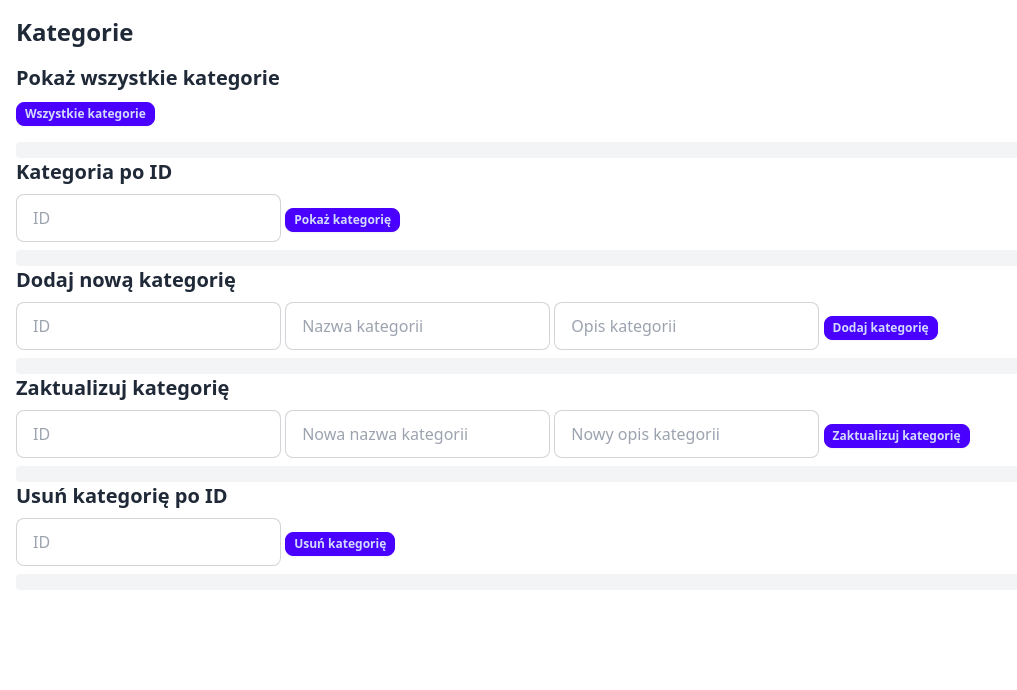
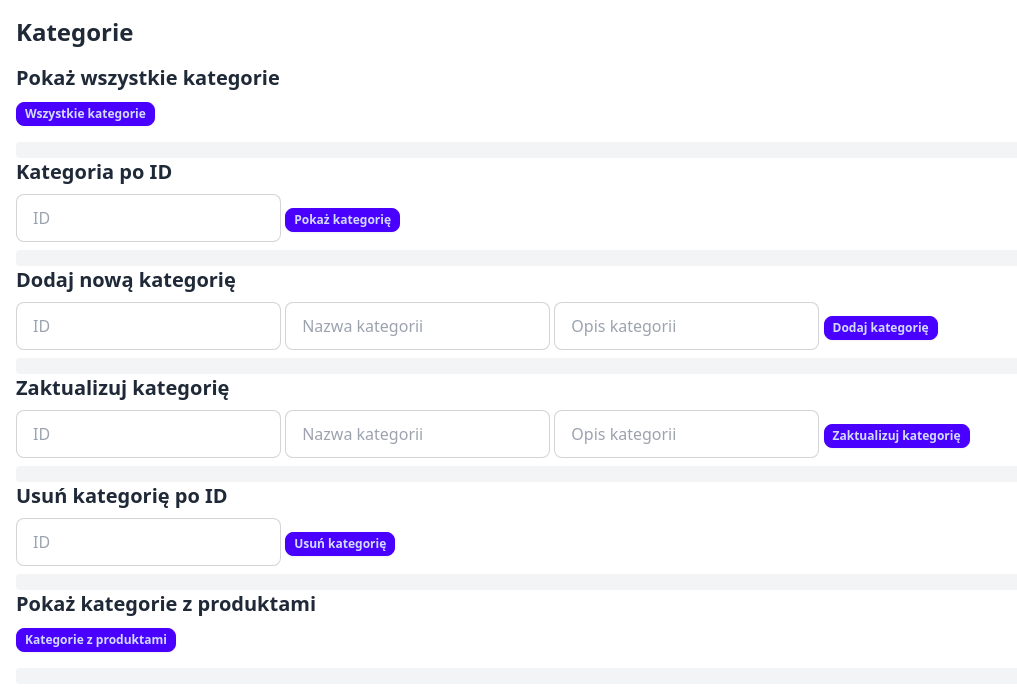
Before and after one commit to Adshars/ASP_Project, a plain HTML site: page Warehouse/Front/index.html in a window 1280 px wide. Shown: the whole page, without its empty margins (0-1017 px from the left). Drawn offline with nearby package versions, Linux system fonts and the light colour scheme.

Commit message:
index:
add function getCategoriesWithProducts()

```diff
--- a/Warehouse/Front/index.html
+++ b/Warehouse/Front/index.html
@@ -29,8 +29,8 @@
 
         <h2 class="text-xl font-semibold mb-2">Zaktualizuj kategorię</h2>
         <input type="text" id="updateCategoryID" placeholder="ID" class="input input-bordered mb-2" />
-        <input type="text" id="updateCategoryName" placeholder="Nowa nazwa kategorii" class="input input-bordered mb-2" />
-        <input type="text" id="updateCategoryDescription" placeholder="Nowy opis kategorii" class="input input-bordered mb-2" />
+        <input type="text" id="updateCategoryName" placeholder="Nazwa kategorii" class="input input-bordered mb-2" />
+        <input type="text" id="updateCategoryDescription" placeholder="Opis kategorii" class="input input-bordered mb-2" />
         <button class="btn btn-primary btn-xs mb-4" onclick="updateCategory()">Zaktualizuj kategorię</button>
         <pre id="updatedCategory" class="bg-gray-100 p-2 rounded"></pre>
 
@@ -38,6 +38,10 @@
         <input type="text" id="deleteCategoryId" placeholder="ID" class="input input-bordered mb-2" />
         <button class="btn btn-primary btn-xs mb-4" onclick="deleteCategory()">Usuń kategorię</button>
         <pre id="deletedCategory" class="bg-gray-100 p-2 rounded"></pre>
+
+        <h2 class="text-xl font-semibold mb-2">Pokaż kategorie z produktami</h2>
+        <button class="btn btn-primary btn-xs mb-4" onclick="getCategoriesWithProducts()">Kategorie z produktami</button>
+        <pre id="categoriesWithProducts" class="bg-gray-100 p-2 rounded"></pre>
     </div>
 
     <script>
@@ -107,6 +111,24 @@
             })
                 .catch(err => console.log(err));
         }
+
+        function getCategoriesWithProducts() {
+            fetch('https://localhost:7093/api/Categories/ListWithProducts', { method: 'GET' })
+                .catch(err => console.log(err))
+                .then(response => response.json())
+                .then(categories => {
+                    let categoriesHTML = '<ul>'
+                    categories.forEach(category => {
+                        categoriesHTML += `<li><strong>${category.id}</strong>: <strong>${category.name}</strong>: ${category.description}<ul>`
+                        category.products.forEach(product => {
+                            categoriesHTML += `<li>   ${product.name} - ${product.description}</li>`
+                        });
+                        categoriesHTML += '</ul></li>'
+                    });
+                    categoriesHTML += '</ul>'
+                    document.getElementById('categoriesWithProducts').innerHTML = categoriesHTML
+                });
+        }
     </script>
 </body>
 </html>
```
